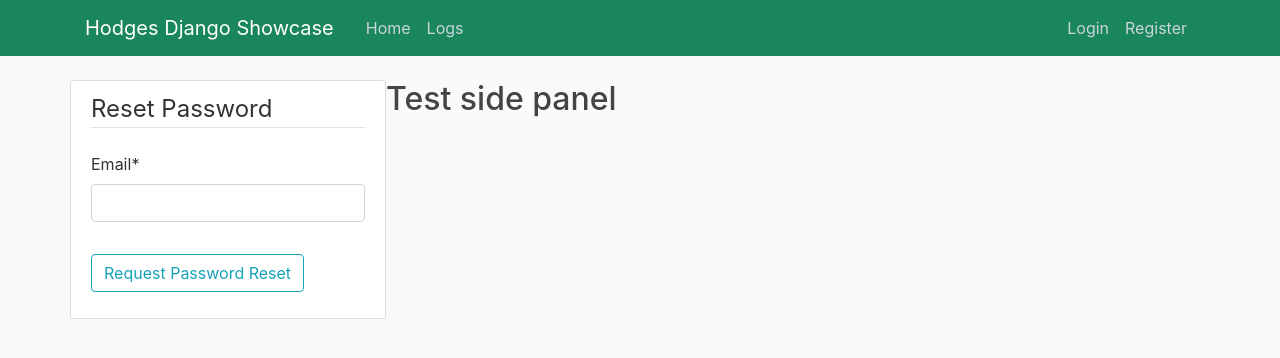
After one commit to jhodges0845/Django_Showcase, a Django app: page /password-reset/ in a window 1280 px wide. The commit adds this page. Shown: the top 358 px of the page. Run offline with Django 3.2, Linux system fonts and the light colour scheme; some libraries are stand-ins or nearby versions.

Commit message:
added reset password functionality

```diff
--- a/django_showcase/urls.py
+++ b/django_showcase/urls.py
@@ -27,6 +27,10 @@ urlpatterns = [
     path('profile/', user_views.profile, name='profile'),
     path('login/', auth_views.LoginView.as_view(template_name='users/login.html'), name='login'),
     path('logout/', auth_views.LogoutView.as_view(template_name='users/logout.html'), name='logout'),
+    path('password-reset/', auth_views.PasswordResetView.as_view(template_name='users/password_reset.html'), name='password_reset'),
+    path('password-reset/done/', auth_views.PasswordResetDoneView.as_view(template_name='users/password_reset_done.html'), name='password_reset_done'),
+    path('password-reset-confirm/<uidb64>/<token>/', auth_views.PasswordResetConfirmView.as_view(template_name='users/password_reset_confirm.html'), name='password_reset_confirm'),
+    path('password-reset-complete/', auth_views.PasswordResetCompleteView.as_view(template_name='users/password_reset_complete.html'), name='password_reset_complete'),
     path('', include('logApp.urls'))
 ]
 
--- a/users/models.py
+++ b/users/models.py
@@ -9,9 +9,9 @@ class Profile(models.Model):
     def __str__(self):
         return f"{self.user.username} Profile"
 
-    def save(self):
+    def save(self, *args, **kwargs):
         #Run inheritted save from parent class#
-        super().save()
+        super().save(*args, **kwargs)
 
         #Open image in PILLOW#
         img = Image.open(self.image.path)
--- a/users/templates/users/login.html
+++ b/users/templates/users/login.html
@@ -12,6 +12,9 @@
             </fieldset>
             <div class="form-group">
                 <button class="btn btn-outline-info" type='submit'>Sign Up</button>
+                <small class="text-muted ml-2">
+                    <a href="{% url 'password_reset' %}">Forgot Password</a>
+                </small>
             </div>
         </form>
 
--- /dev/null
+++ b/users/templates/users/password_reset.html
@@ -0,0 +1,19 @@
+{% extends 'logApp/base.html' %}
+
+{% load crispy_forms_tags %}
+
+{% block content %}
+    <div class="content-section">
+        <form method='POST' action="">
+            {% csrf_token %}
+            <fieldset class="form-group">
+                <legend class='border-bottom mb-4'>Reset Password</legend>
+                {{ form|crispy }}
+            </fieldset>
+            <div class="form-group">
+                <button class="btn btn-outline-info" type='submit'>Request Password Reset</button>
+            </div>
+        </form>
+
+    </div>
+{% endblock content %}
```
Also changed, not shown: django_showcase/settings.py (+7 -0 lines), users/templates/users/password_reset_complete.html (added, +8 -0 lines), users/templates/users/password_reset_confirm.html (added, +19 -0 lines), users/templates/users/password_reset_done.html (added, +7 -0 lines).
